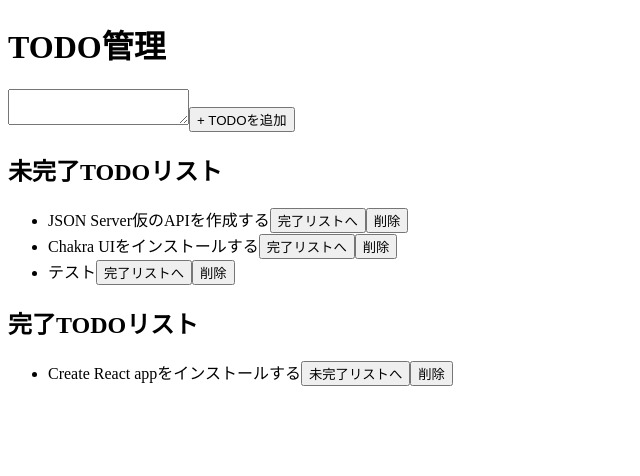
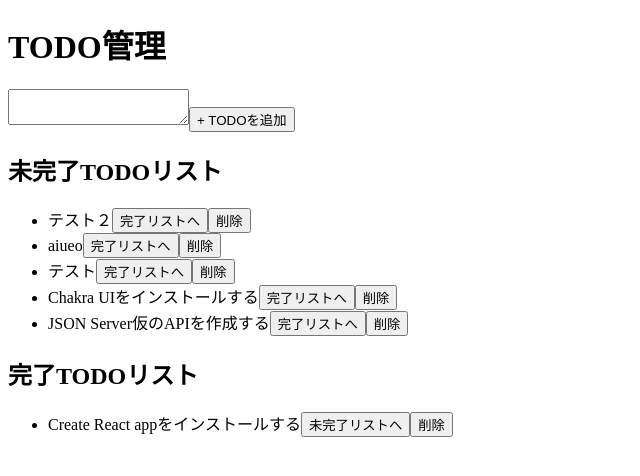
Before and after one commit to takaedakiribasami/react_practice, a React (Create React App) app: page / in a window 1280 px wide. Shown: the top 476 px of the page, without its empty margins (0-640 px from the left). Built offline with nearby package versions, Linux system fonts and the light colour scheme; data requests are answered from the project's data file.

Commit message:
20211210_todo追加機能を実装

```diff
--- a/db.json
+++ b/db.json
@@ -19,6 +19,16 @@
       "id": 4,
       "content": "テスト",
       "done": false
+    },
+    {
+      "content": "aiueo",
+      "id": "01FPH8NMVY66683M1XW9K5H04W",
+      "done": false
+    },
+    {
+      "content": "テスト２",
+      "id": "01FPH92PZPWFD2P0N885DSHE1D",
+      "done": false
     }
   ]
 }
--- a/src/components/App.js
+++ b/src/components/App.js
@@ -1,7 +1,5 @@
-import React, { useState, useEffect } from "react";
-import axios from "axios";
-
-const todoDataUrl = "http://localhost:3100/todos";
+import React, { useRef } from "react";
+import { useTodo } from "../hooks/useTodo"
 
 const TodoTitle = ({ title, as }) => {
   if (as === "h1") return <h1>{title}</h1>;
@@ -29,16 +27,28 @@
   );
 };
 
+const TodoAdd = ({ inputEl, handleAddTodoListItem }) => {
+  return (
+    <>
+      <textarea ref={inputEl} />
+      <button onClick={handleAddTodoListItem}>+ TODOを追加</button>
+    </>
+  );
+};
+
 function App() {
-  const [todoList, setTodoList] = useState([]);
+  const {
+    todoList,
+    addTodoListItem
+  } = useTodo();
 
-  useEffect(() => {
-    const fetchData = async () => {
-      const response = await axios.get(todoDataUrl);
-      setTodoList(response.data);
-    };
-    fetchData();
-  }, []);
+  const inputEl = useRef(null);
+
+  const handleAddTodoListItem = () => {
+    if (inputEl.current.value === "") return;
+    addTodoListItem(inputEl.current.value);
+    inputEl.current.value = "";
+  };
 
   console.log("TODOリスト", todoList);
 
@@ -57,8 +67,7 @@
   return (
     <>
       <TodoTitle title="TODO管理" as="h1" />
-      <textarea />
-      <button>+ TODOを追加</button>
+      <TodoAdd inputEl={inputEl} handleAddTodoListItem={handleAddTodoListItem} />
       <TodoTitle title="未完了TODOリスト" as="h2" />
       <TodoList todoList={inCompletedList} />
       <TodoTitle title="完了TODOリスト" as="h2" />
--- a/src/hooks/useTodo.js
+++ b/src/hooks/useTodo.js
@@ -1,7 +1,7 @@
 import { useState, useEffect } from "react";
 import { ulid } from "ulid";
 
-import * as todoData from "../apis/todos";
+import * as todoData from "../api/todos";
 
 export const useTodo = () => {
     const [todoList, setTodoList] = useState([]);
```
Lines whose indentation alone changed are shown as unchanged.
